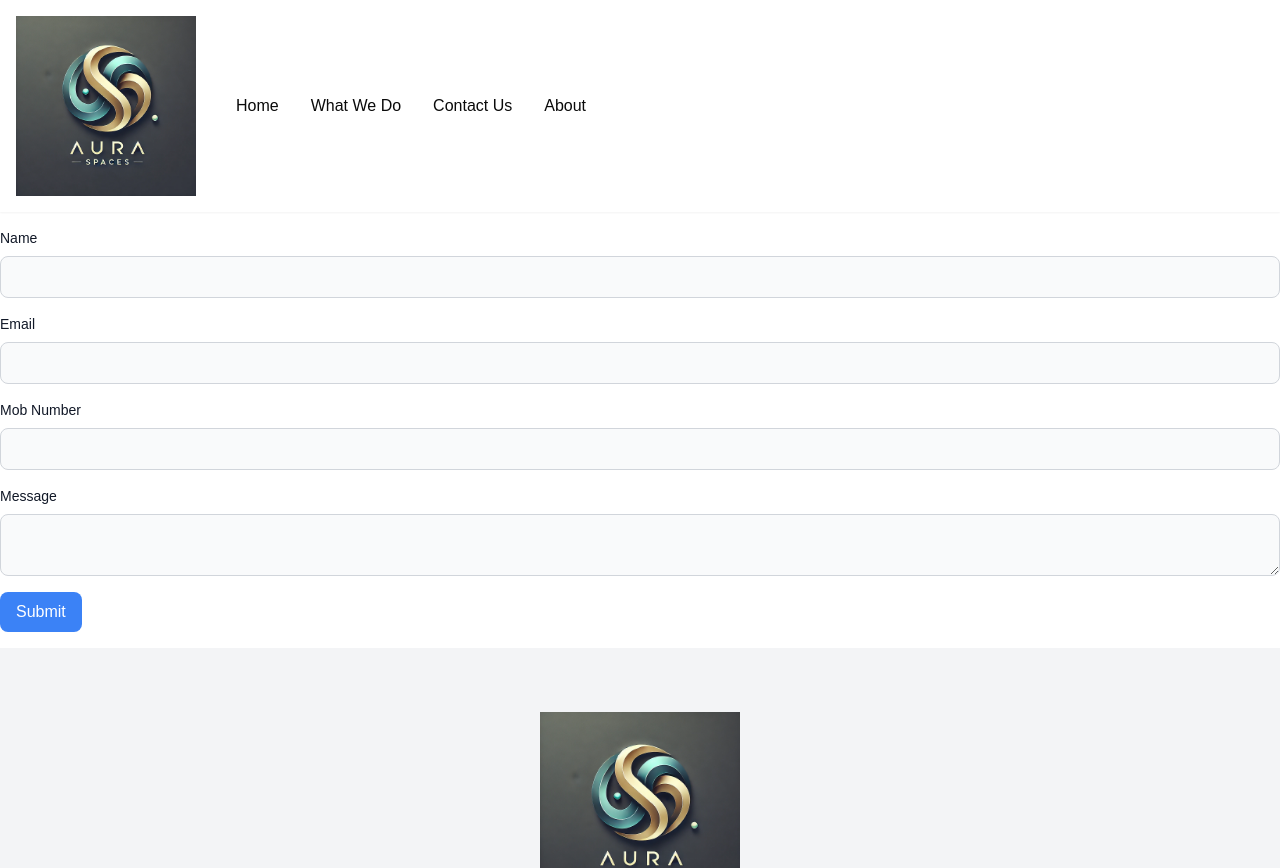
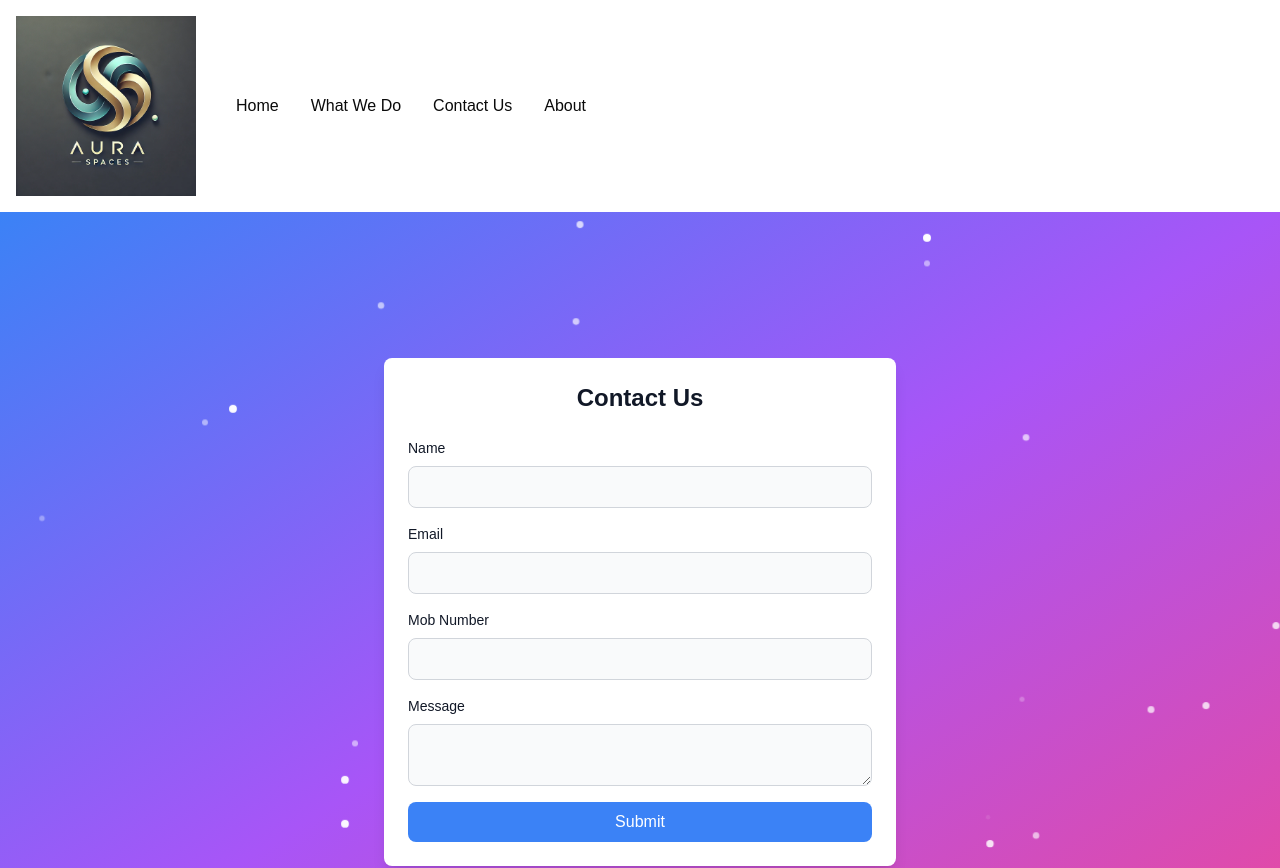
Before and after one commit to Sarangnadh/auraspaces, a Next.js app: page /contact-us in a window 1280 px wide. Shown: the top 868 px of the page. Built offline with nearby package versions, Linux system fonts and the light colour scheme.

Commit message:
contacts updating

```diff
--- a/app/(route)/contact-us/page.jsx
+++ b/app/(route)/contact-us/page.jsx
@@ -1,7 +1,6 @@
 "use client"
-
-// import React from 'react'
 import React, { useState } from 'react';
+import { motion } from "framer-motion";
 
 const page = () => {
   const [name, setName] = useState('');
@@ -32,14 +31,49 @@ const page = () => {
   };
 
   return (
-    // <div>Page Under Maintance</div>
 
 
 
-            <div div class="py-4">
+        <div className="relative min-h-screen flex items-center justify-center overflow-hidden bg-gradient-to-br from-blue-500 via-purple-500 to-pink-500 p-4">
+      {/* Sparkle Effect */}
+      {[...Array(30)].map((_, i) => (
+        <motion.div
+          key={i}
+          className="absolute w-2 h-2 bg-white rounded-full"
+          style={{
+            top: `${Math.random() * 100}%`,
+            left: `${Math.random() * 100}%`,
+          }}
+          animate={{
+            opacity: [0, 1, 0],
+            scale: [0.5, 1, 0.5],
+            y: ["0%", "10%", "0%"],
+          }}
+          transition={{
+            duration: Math.random() * 3 + 2,
+            repeat: Infinity,
+            delay: Math.random(),
+          }}
+        />
+      ))}
+
+      <motion.div
+        className="bg-white dark:bg-gray-800 rounded-lg shadow-lg p-6 max-w-lg w-full z-10"
+        initial={{ scale: 0.8, opacity: 0 }}
+        animate={{ scale: 1, opacity: 1 }}
+        transition={{ duration: 0.5 }}
+      >
+        <h2 className="text-2xl font-bold text-center text-gray-900 dark:text-white mb-6">
+          Contact Us
+        </h2>
         <form onSubmit={handleSubmit} className="space-y-4">
           <div>
-                  <label htmlFor="name" className="block mb-2 text-sm font-medium text-gray-900 dark:text-white">Name</label>
+            <label
+              htmlFor="name"
+              className="block mb-2 text-sm font-medium text-gray-900 dark:text-white"
+            >
+              Name
+            </label>
             <input
               type="text"
               id="name"
@@ -50,7 +84,12 @@ const page = () => {
             />
           </div>
           <div>
-                  <label htmlFor="email" className="block mb-2 text-sm font-medium text-gray-900 dark:text-white">Email</label>
+            <label
+              htmlFor="email"
+              className="block mb-2 text-sm font-medium text-gray-900 dark:text-white"
+            >
+              Email
+            </label>
             <input
               type="email"
               id="email"
@@ -61,7 +100,12 @@ const page = () => {
             />
           </div>
           <div>
-                  <label htmlFor="number" className="block mb-2 text-sm font-medium text-gray-900 dark:text-white">Mob Number</label>
+            <label
+              htmlFor="number"
+              className="block mb-2 text-sm font-medium text-gray-900 dark:text-white"
+            >
+              Mob Number
+            </label>
             <input
               type="tel"
               id="number"
@@ -73,7 +117,12 @@ const page = () => {
             />
           </div>
           <div>
-                  <label htmlFor="message" className="block mb-2 text-sm font-medium text-gray-900 dark:text-white">Message</label>
+            <label
+              htmlFor="message"
+              className="block mb-2 text-sm font-medium text-gray-900 dark:text-white"
+            >
+              Message
+            </label>
             <textarea
               id="message"
               className="bg-gray-50 border border-gray-300 text-gray-900 text-sm rounded-lg focus:ring-blue-500 focus:border-blue-500 block w-full p-2.5 dark:bg-gray-700 dark:border-gray-600 dark:placeholder-gray-400 dark:text-white dark:focus:ring-blue-500 dark:focus:border-blue-500"
@@ -82,16 +131,17 @@ const page = () => {
               required
             />
           </div>
-                <button type="submit" className="px-4 py-2 bg-blue-500 text-white rounded-lg">Submit</button>
+          <motion.button
+            type="submit"
+            className="px-4 py-2 bg-blue-500 text-white rounded-lg w-full hover:bg-blue-600 focus:ring-4 focus:ring-blue-300 dark:focus:ring-blue-800"
+            whileHover={{ scale: 1.05 }}
+            whileTap={{ scale: 0.95 }}
+          >
+            Submit
+          </motion.button>
         </form>
-
-
-
-        <div>
-
+      </motion.div>
     </div>
-        </div>
-
 
   )
 }
--- a/app/_components/Status.jsx
+++ b/app/_components/Status.jsx
@@ -1,23 +1,25 @@
 "use client"
+import { motion } from "framer-motion";
 
 import CountUp from "react-countup"
 
 const stats =[
     {
+        num:720,
+        text:"Projects Committed"
+    },
+    {
         num:520,
         text:"Happy Homes"
     },
-    {
-        num:500,
-        text:"Projects Completed"
-    },
+
     {
         num:60 ,
         text:"Cities"
     },
 
     {
-        num:3,
+        num:12,
         text:"Countries"
     }
 ]
@@ -25,23 +27,42 @@ const stats =[
 const Stats = () => {
   return (
     <section className="pt-4 pb-12 xl:pt-0 xl:pb-0 bg-slate-300 mt-3">
-        <h1 className="text-3xl font-bold sm:text-4xl text-center  text-sky-600">Why Choose Us</h1>
-<div className="container mx-auto mt-2">
-    <div className="flex flex-wrap gap-6 max-w-[80vw] mx-auto xl:max-w-none">
-        {stats.map((item,index)=>{
-            return <div className="flex-1 flex gap-4 items-center justify-center xl:justify-start">
+      <h1 className="text-3xl font-bold sm:text-4xl text-center text-sky-600 mb-6">
+        Why Choose Us
+      </h1>
+      <div className="container mx-auto">
+        <div className="flex flex-wrap gap-6 justify-center max-w-[80vw] mx-auto xl:max-w-none">
+          {stats.map((item, index) => (
+            <motion.div
+              key={index}
+              className="flex flex-col items-center text-center gap-2 bg-black shadow-lg rounded-lg p-4 transform transition duration-500 hover:scale-105"
+              initial={{ opacity: 0, y: 50 }}
+              whileInView={{ opacity: 1, y: 0 }}
+              transition={{ duration: 0.8, delay: index * 0.2 }}
+            >
+              <motion.div
+                initial={{ scale: 0 }}
+                animate={{ scale: 1 }}
+                transition={{ duration: 0.6, delay: index * 0.2 }}
+              >
                 <CountUp
-                end={item.num}
-                duration={5}
-                delay={2}
-                className="text-4xl xl:text-6xl font-extrabold"
+                  end={item.num}
+                  duration={3}
+                  delay={2}
+                  className="text-4xl xl:text-6xl font-extrabold text-sky-600"
                 />
-                <p className={`${item.text.length<15 ?"max-w-[100px" :"max-w-[150px]"} leading-sung text-black `}>{item.text}</p>
-            </div>
-
-        })}
-    </div>
-</div>
+              </motion.div>
+              <p
+                className={`${
+                  item.text.length < 15 ? "max-w-[100px]" : "max-w-[150px]"
+                } text-lg leading-snug text-gray-700`}
+              >
+                {item.text}
+              </p>
+            </motion.div>
+          ))}
+        </div>
+      </div>
     </section>
   )
 }
--- a/app/page.js
+++ b/app/page.js
@@ -10,6 +10,7 @@ export default function Home() {
             Inspiration for home interior designs </h1>
           <p className="mt-2"> Give your home a new look with these interior design ideas curated for you</p>
         </div>
+        <Status />
 
         <div className=" grid grid-cols-3 mt-3  ">
           <div className="row-span-3 flex flex-col-3 gap-3 mt-4">
@@ -35,7 +36,6 @@ export default function Home() {
             />
           </div>
         </div>
-        <Status />
       </div>
 
 
--- a/package.json
+++ b/package.json
@@ -11,6 +11,7 @@
   "dependencies": {
     "class-variance-authority": "^0.7.0",
     "clsx": "^2.1.1",
+    "framer-motion": "^11.11.17",
     "lucide-react": "^0.446.0",
     "next": "14.2.13",
     "react": "^18",
```
Also changed, not shown: 1 other file (tests, documents, lock files or other folders). Lines whose indentation alone changed are shown as unchanged.
